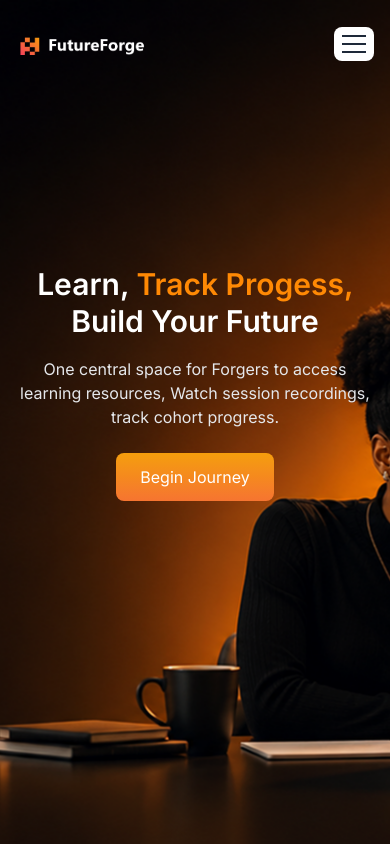
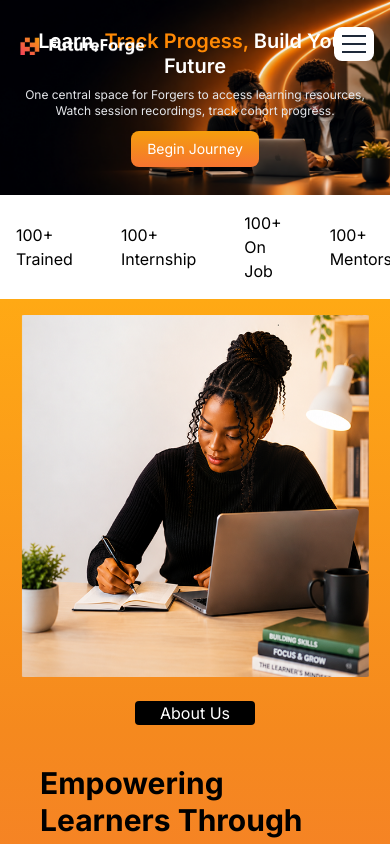
Before and after one commit to atilolaann/future-forge-lms, a React (Vite) app: page / in a window 390 px wide. Shown: the top 844 px of the page. Built offline with nearby package versions, Linux system fonts and the light colour scheme.

Commit message:
fixed hero.jsx responsiveness

```diff
--- a/package.json
+++ b/package.json
@@ -11,7 +11,7 @@
   },
   "dependencies": {
     "@tailwindcss/vite": "^4.3.0",
-    "framer-motion": "^12.40.0",
+    "framer-motion": "^12.42.2",
     "iconsax-reactjs": "^0.0.8",
     "react": "^19.2.6",
     "react-circular-progressbar": "^2.2.0",
--- a/src/components/Hero.jsx
+++ b/src/components/Hero.jsx
@@ -1,46 +1,49 @@
-import { motion } from "framer-motion"
+import { motion } from "framer-motion";
 import { Link } from "react-router-dom";
 import herooo from "../assets/herooo.png";
 import Nav from "../components/Nav.jsx";
 
 function Hero() {
   return (
-    <div className="relative w-full min-h-screen overflow-hidden">
-      <img src={herooo}
-       alt=""
-       className="absolute inset-0 w-full h-full object-cover"
-       />
+    <div className="relative w-full overflow-hidden">
+      <img src={herooo} alt="" className="w-full h-auto block" />
+
       <div className="absolute inset-0 bg-black/5"></div>
-       <Nav />
-      <main className="w-full relative z-10 flex md:px-12 md:flex-row gap-10 md:gap-2 justify-between px-4 items-center min-h-[70vh] py-10 md:py-0">
 
+      <div className="absolute top-0 inset-x-0 z-20">
+        <Nav />
+      </div>
+
+      <main className="absolute inset-0 z-10 flex md:px-12 md:flex-row gap-6 md:gap-2 justify-between px-4 items-center py-6 md:py-0">
         <motion.div
-        initial={{ x: -90, opacity:0}}
-         animate={{ x: 0, opacity:1}}
-         transition={{ duration: 0.8, delay: 0.5 }}
-         className="w-full md:flex-1 max-w-xl text-center md:text-left flex flex-col items-center md:items-start">
-          <h3 className="text-3xl sm:text-4xl md:text-5xl font-semibold leading-tight text-white">
+          initial={{ x: -90, opacity: 0 }}
+          animate={{ x: 0, opacity: 1 }}
+          transition={{ duration: 0.8, delay: 0.5 }}
+          className="w-full md:flex-1 max-w-xl text-center md:text-left flex flex-col items-center md:items-start"
+        >
+          <h3 className="text-xl sm:text-3xl md:text-5xl font-semibold leading-tight text-white">
             Learn, <span className="text-orange-400">Track Progess,</span>
             <br className="hidden sm:inline" /> Build Your Future
           </h3>
-          <p className="mt-4 md:mt-6 text-base md:text-lg text-gray-200">
+
+          <p className="mt-2 sm:mt-4 md:mt-6 text-xs sm:text-base md:text-lg text-gray-200">
             One central space for Forgers to access learning resources,{" "}
             <br className="hidden md:inline" />
             Watch session recordings, track cohort progress.
           </p>
+
           <motion.button
-           initial={{ x: 90, opacity:0}}
-          animate={{ x: 0, opacity:1}}
-           transition={{ duration: 0.8, delay: 0.7 }}
-           whileHover={{scale:1.2}}
-           whileTap={{scale:0.95}}
-           className="bg-linear-to-b from-[#F59E0B] via-[#F5891E] to-[#F67430] text-white px-6 py-3 rounded-lg mt-6">
+            initial={{ x: 90, opacity: 0 }}
+            animate={{ x: 0, opacity: 1 }}
+            transition={{ duration: 0.8, delay: 0.7 }}
+            whileHover={{ scale: 1.2 }}
+            whileTap={{ scale: 0.95 }}
+            className="bg-linear-to-b from-[#F59E0B] via-[#F5891E] to-[#F67430] text-white px-4 py-2 sm:px-6 sm:py-3 rounded-lg mt-3 sm:mt-6 text-sm sm:text-base"
+          >
             <Link to="/Login"> Begin Journey</Link>
           </motion.button>
         </motion.div>
-
       </main>
-
     </div>
   );
 }
```
Also changed, not shown: src/components/Footer.jsx (+4 -4 lines), 1 other file (tests, documents, lock files or other folders).
